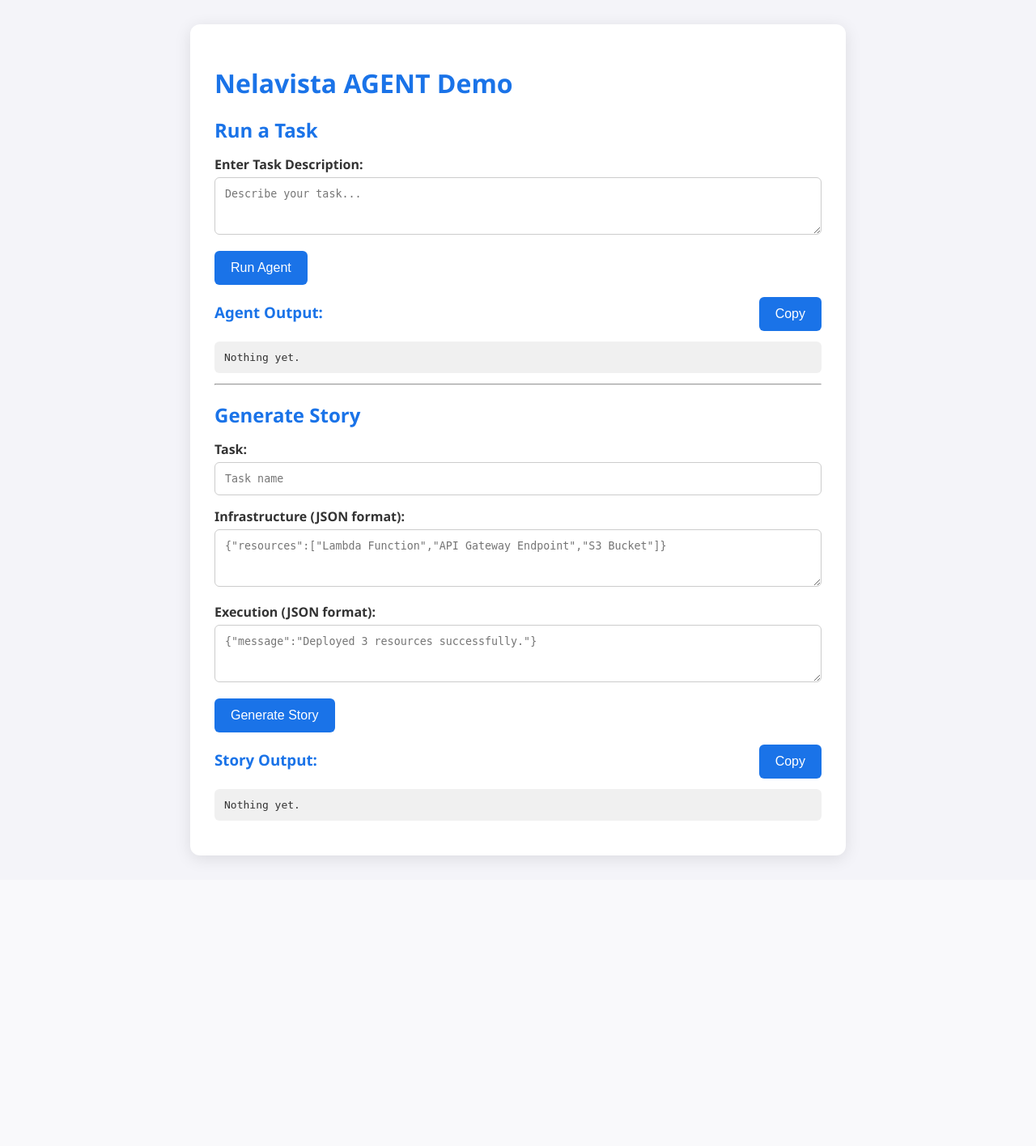
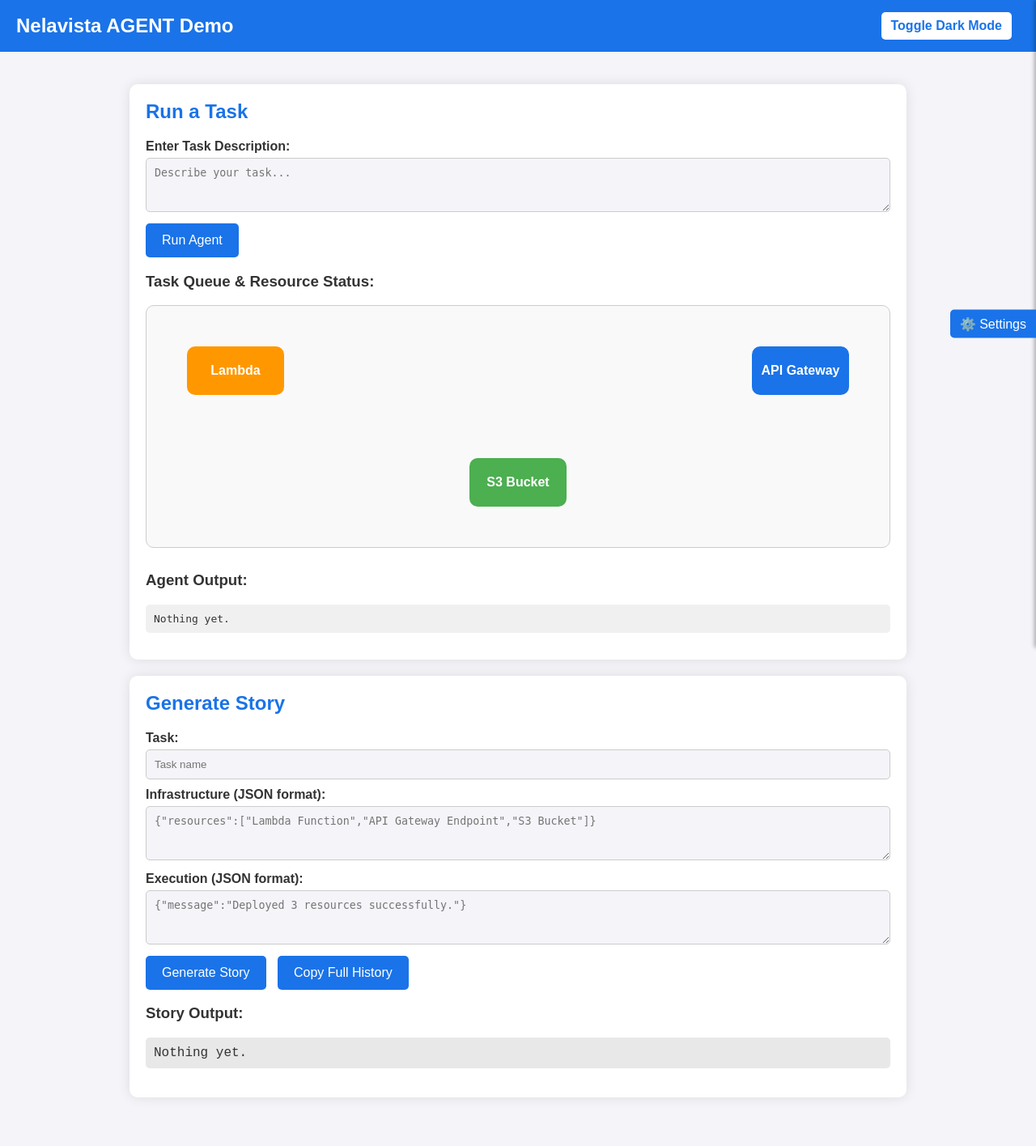
Before and after one commit to ABDULAFEEZ12/Nelavista-Agent, a FastAPI app: page / in a window 1280 px wide. Shown: the whole page at 81% size. Before the commit the page ends 1066 px from the top, so only its background shows below. Run offline with FastAPI, Linux system fonts and the light colour scheme.

Commit message:
Update index.html

```diff
--- a/templates/index.html
+++ b/templates/index.html
@@ -5,105 +5,103 @@
 <meta name="viewport" content="width=device-width, initial-scale=1.0">
 <title>Nelavista AGENT Demo</title>
 <style>
-        body {
-            font-family: 'Segoe UI', Tahoma, Geneva, Verdana, sans-serif;
-            background-color: #f4f4f9;
-            color: #333;
-            margin: 0;
-            padding: 0;
+    :root {
+        --primary-color: #1a73e8;
+        --background-color: #f4f4f9;
+        --text-color: #333;
+        --card-bg: #fff;
+        --success-color: #4caf50;
+        --fail-color: #f44336;
+        --warning-color: #ff9800;
     }
-        h1, h2, h3 {
-            color: #1a73e8;
-            margin-bottom: 10px;
+    [data-theme="dark"] {
+        --background-color: #181818;
+        --text-color: #f0f0f0;
+        --card-bg: #242424;
     }
-        .container {
-            max-width: 750px;
-            margin: 30px auto;
-            background: #fff;
-            padding: 30px;
-            border-radius: 12px;
-            box-shadow: 0 4px 20px rgba(0,0,0,0.1);
-        }
-        label {
-            font-weight: bold;
-            display: block;
-            margin-top: 15px;
-        }
-        input, textarea {
-            width: 100%;
-            padding: 12px;
-            margin-top: 5px;
-            border-radius: 6px;
-            border: 1px solid #ccc;
-            box-sizing: border-box;
-            font-family: monospace;
-        }
-        button {
-            margin-top: 15px;
-            background-color: #1a73e8;
-            color: #fff;
-            border: none;
-            padding: 12px 20px;
-            border-radius: 6px;
-            cursor: pointer;
-            font-size: 16px;
-        }
-        button:hover {
-            background-color: #1666c1;
-        }
-        pre {
-            background: #f0f0f0;
-            padding: 12px;
-            border-radius: 6px;
-            overflow-x: auto;
-            white-space: pre-wrap;
-            word-wrap: break-word;
-        }
-        .output-header {
-            display: flex;
-            justify-content: space-between;
-            align-items: center;
-        }
-        .processing {
-            color: #ff9800;
-            font-weight: bold;
-            font-style: italic;
-        }
-        .collapsible {
-            cursor: pointer;
-            user-select: none;
-        }
-        .content {
-            display: none;
-            padding: 10px 0;
-        }
-        .visible {
-            display: block;
-        }
-        @media (max-width: 600px) {
-            .container { padding: 20px; }
-        }
+    * { box-sizing: border-box; }
+    body { font-family: Arial, sans-serif; background-color: var(--background-color); color: var(--text-color); margin:0; }
+    header { display:flex; justify-content:space-between; align-items:center; padding:15px 20px; background-color: var(--primary-color); color:#fff;}
+    header h1 { margin:0; font-size:24px; }
+    .theme-toggle { cursor:pointer; background:#fff; color:var(--primary-color); border:none; padding:8px 12px; border-radius:5px; font-weight:bold;}
+    .container { max-width: 1000px; margin: 20px auto; padding: 20px;}
+    .card { background: var(--card-bg); padding:20px; border-radius:10px; margin-bottom:20px; box-shadow: 0 0 15px rgba(0,0,0,0.1);}
+    h2 { color: var(--primary-color); margin-top:0;}
+    label { font-weight:bold;}
+    input, textarea { width:100%; padding:10px; margin-top:5px; margin-bottom:10px; border-radius:5px; border:1px solid #ccc; background-color: var(--background-color); color: var(--text-color);}
+    button { background-color: var(--primary-color); color:#fff; border:none; padding:12px 20px; border-radius:5px; cursor:pointer; font-size:16px; margin-right:10px;}
+    button:hover { background-color: #1666c1; }
+    pre { background: #f0f0f0; padding:10px; border-radius:5px; overflow-x:auto; max-height:300px;}
+    .resource-status { display:flex; gap:10px; flex-wrap:wrap; margin-top:10px;}
+    .resource { padding:5px 10px; border-radius:5px; color:#fff; font-weight:bold; animation: deployAnimation 0.5s ease forwards;}
+    .success { background-color: var(--success-color); }
+    .fail { background-color: var(--fail-color); }
+    .pending { background-color: var(--warning-color); }
+    @keyframes deployAnimation { 0%{transform: translateY(-20px); opacity:0;} 100%{transform: translateY(0); opacity:1;} }
+
+    /* Sidebar */
+    .sidebar { position:fixed; top:0; right:-250px; width:250px; height:100%; background: var(--card-bg); box-shadow:-2px 0 5px rgba(0,0,0,0.3); padding:20px; transition:right 0.3s; z-index:100;}
+    .sidebar.open { right:0; }
+    .sidebar h3 { margin-top:0; color: var(--primary-color);}
+    .sidebar-toggle { position:fixed; top:50%; right:0; transform:translateY(-50%); background:var(--primary-color); color:#fff; padding:8px 12px; border-radius:5px 0 0 5px; cursor:pointer; z-index:101; }
+
+    /* Story */
+    .story-output { white-space: pre-wrap; font-family: "Courier New", Courier, monospace; background: #e8e8e8; padding:10px; border-radius:5px; max-height:300px; overflow-y:auto; animation:typewriter 1s steps(40) forwards;}
+    @keyframes typewriter { from{width:0;} to{width:100%;} }
+
+    /* Interactive Diagram */
+    #diagram { width:100%; height:300px; border:1px solid #ccc; margin-top:15px; border-radius:10px; background: #f9f9f9; position:relative; overflow:hidden;}
+    .node { position:absolute; width:120px; height:60px; border-radius:10px; display:flex; align-items:center; justify-content:center; font-weight:bold; color:#fff; transition: all 0.3s; }
+    .lambda { background: #ff9800; top: 50px; left: 50px; }
+    .api { background: #1a73e8; top: 50px; right: 50px; }
+    .s3 { background: #4caf50; bottom: 50px; left: calc(50% - 60px); }
+
+    .task-queue { position:absolute; top:-50px; left:50%; transform:translateX(-50%); background: var(--primary-color); color:#fff; padding:5px 10px; border-radius:5px; animation: queueMove 1s linear forwards; }
+    @keyframes queueMove { 0%{ top:-50px; opacity:0;} 50%{ top:120px; opacity:1;} 100%{ top:50px; opacity:1;} }
+
+    /* Arrows */
+    .arrow { position:absolute; width:2px; background: var(--text-color); animation: drawArrow 0.5s forwards; }
+    @keyframes drawArrow { from{height:0;} to{height:100px;} }
+
+    /* Confetti burst */
+    .burst { position:absolute; width:10px; height:10px; border-radius:50%; background: var(--success-color); animation: burstAnim 0.6s ease forwards; }
+    @keyframes burstAnim { 0%{opacity:1; transform:scale(0);} 50%{transform:scale(1.5);} 100%{opacity:0; transform:scale(0);} }
+
+    @media(max-width:600px){ .container{ padding:10px;} .node {width:80px; height:50px; font-size:12px;} }
 </style>
 </head>
-<body>
+<body data-theme="light">
+<header>
+    <h1>Nelavista AGENT Demo</h1>
+    <button class="theme-toggle" onclick="toggleTheme()">Toggle Dark Mode</button>
+</header>
+
+<div class="sidebar" id="sidebar">
+    <h3>Agent Settings</h3>
+    <label>Simulation Speed:</label>
+    <input type="range" id="speedRange" min="0.1" max="2" step="0.1" value="1">
+    <label><input type="checkbox" id="voiceNotify"> Voice Notifications</label>
+</div>
+<div class="sidebar-toggle" onclick="toggleSidebar()">⚙️ Settings</div>
+
 <div class="container">
-        <h1>Nelavista AGENT Demo</h1>
-
-        <!-- Run Task Section -->
+    <div class="card">
         <h2>Run a Task</h2>
         <label for="taskInput">Enter Task Description:</label>
         <textarea id="taskInput" rows="3" placeholder="Describe your task..."></textarea>
         <button onclick="runAgent()">Run Agent</button>
-        <div class="output-header">
+        <h3>Task Queue & Resource Status:</h3>
+        <div id="diagram">
+            <div class="node lambda">Lambda</div>
+            <div class="node api">API Gateway</div>
+            <div class="node s3">S3 Bucket</div>
+        </div>
+        <div class="resource-status" id="resourceStatus"></div>
         <h3>Agent Output:</h3>
-            <button onclick="copyText('agentOutput')">Copy</button>
+        <pre id="agentOutput">Nothing yet.</pre>
     </div>
-        <pre id="agentOutput">Nothing yet.</pre>
-        <span id="agentStatus" class="processing"></span>
 
-        <hr>
-
-        <!-- Generate Story Section -->
+    <div class="card">
         <h2>Generate Story</h2>
         <label for="storyTaskInput">Task:</label>
         <input type="text" id="storyTaskInput" placeholder="Task name">
@@ -112,89 +110,112 @@
         <label for="storyExecutionInput">Execution (JSON format):</label>
         <textarea id="storyExecutionInput" rows="3" placeholder='{"message":"Deployed 3 resources successfully."}'></textarea>
         <button onclick="generateStory()">Generate Story</button>
-        <div class="output-header">
+        <button onclick="copyHistory()">Copy Full History</button>
         <h3>Story Output:</h3>
-            <button onclick="copyText('storyOutput')">Copy</button>
+        <pre id="storyOutput" class="story-output">Nothing yet.</pre>
     </div>
-        <pre id="storyOutput">Nothing yet.</pre>
-        <span id="storyStatus" class="processing"></span>
 </div>
 
 <script>
-        // Copy to clipboard
-        function copyText(elementId) {
-            const text = document.getElementById(elementId).textContent;
-            navigator.clipboard.writeText(text).then(() => alert("Copied!"));
+let history = [];
+
+function toggleTheme() {
+    document.body.dataset.theme = document.body.dataset.theme === "light" ? "dark" : "light";
 }
-
-        // Typewriter effect for story
-        function typeWriter(text, element) {
-            element.textContent = "";
-            let i = 0;
-            const speed = 20;
-            function type() {
-                if (i < text.length) {
-                    element.textContent += text.charAt(i);
-                    i++;
-                    setTimeout(type, speed);
-                }
-            }
-            type();
-        }
+function toggleSidebar() { document.getElementById('sidebar').classList.toggle('open'); }
 
 async function runAgent() {
     const task = document.getElementById("taskInput").value;
-            if (!task.trim()) {
-                alert("Please enter a task description.");
-                return;
+    const speed = parseFloat(document.getElementById("speedRange").value);
+    const voiceNotify = document.getElementById("voiceNotify").checked;
+    const resourceDiv = document.getElementById("resourceStatus");
+    const diagram = document.getElementById("diagram");
+    resourceDiv.innerHTML = "";
+
+    const resources = ["Lambda Function", "API Gateway Endpoint", "S3 Bucket"];
+    let executed_resources = [];
+
+    // Animate Task Queue
+    const queue = document.createElement("div");
+    queue.className = "task-queue";
+    queue.textContent = task;
+    diagram.appendChild(queue);
+
+    // Draw arrows between nodes
+    const lambda = diagram.querySelector(".lambda");
+    const api = diagram.querySelector(".api");
+    const s3 = diagram.querySelector(".s3");
+
+    function drawArrow(from, to) {
+        const arrow = document.createElement("div");
+        arrow.className = "arrow";
+        arrow.style.left = from.offsetLeft + from.offsetWidth/2 + "px";
+        arrow.style.top = from.offsetTop + from.offsetHeight + "px";
+        arrow.style.height = (to.offsetTop - from.offsetTop - from.offsetHeight) + "px";
+        diagram.appendChild(arrow);
+        setTimeout(()=>arrow.remove(), 1000);
     }
-            const status = document.getElementById("agentStatus");
-            status.textContent = "Processing...";
-            try {
-                const response = await fetch("/agent", {
-                    method: "POST",
-                    headers: { "Content-Type": "application/json" },
-                    body: JSON.stringify({ text: task })
-                });
-                const data = await response.json();
-                document.getElementById("agentOutput").textContent = JSON.stringify(data, null, 2);
-            } catch (e) {
-                document.getElementById("agentOutput").textContent = "Error: " + e.message;
-            } finally {
-                status.textContent = "";
+
+    for(let i=0; i<resources.length; i++){
+        const res = resources[i];
+        const div = document.createElement("div");
+        div.textContent = res + " (Pending)";
+        div.classList.add("resource","pending");
+        resourceDiv.appendChild(div);
+
+        // Animate arrow
+        if(i===0) drawArrow(lambda, api);
+        if(i===1) drawArrow(api, s3);
+
+        await new Promise(r => setTimeout(r, 500/speed));
+        div.textContent = res + " (Success)";
+        div.classList.remove("pending"); div.classList.add("success");
+        executed_resources.push(res);
+
+        // Burst animation
+        const burst = document.createElement("div");
+        burst.className = "burst";
+        burst.style.left = div.offsetLeft + "px";
+        burst.style.top = div.offsetTop + "px";
+        resourceDiv.appendChild(burst);
+        setTimeout(()=>burst.remove(),600);
+
+        if(voiceNotify) new Audio('https://actions.google.com/sounds/v1/cartoon/clang_and_wobble.ogg').play();
     }
+    diagram.removeChild(queue);
+
+    const output = {
+        result: {
+            task: task,
+            reasoning: `Analyzed task: '${task}' and created an execution plan.`,
+            infra_plan: { service: "Lambda + API Gateway", task_summary: task, resources },
+            execution: { status: "success", executed_resources, message: `Deployed ${executed_resources.length} resources successfully.` }
+        }
+    };
+    document.getElementById("agentOutput").textContent = JSON.stringify(output, null, 2);
+
+    history.push({ task, infra: {resources}, execution: { message: `Deployed ${executed_resources.length} resources successfully.` } });
+    document.getElementById("storyTaskInput").value = task;
+    document.getElementById("storyInfraInput").value = JSON.stringify({resources}, null, 2);
+    document.getElementById("storyExecutionInput").value = JSON.stringify({ message: `Deployed ${executed_resources.length} resources successfully.` }, null, 2);
 }
 
 async function generateStory() {
     const task = document.getElementById("storyTaskInput").value;
-            const infraInput = document.getElementById("storyInfraInput").value;
-            const executionInput = document.getElementById("storyExecutionInput").value;
-            const status = document.getElementById("storyStatus");
-            status.textContent = "Generating story...";
+    const infra = JSON.parse(document.getElementById("storyInfraInput").value);
+    const execution = JSON.parse(document.getElementById("storyExecutionInput").value);
 
-            let infra, execution;
-            try {
-                infra = JSON.parse(infraInput);
-                execution = JSON.parse(executionInput);
-            } catch (e) {
-                alert("Invalid JSON in Infrastructure or Execution input.");
-                status.textContent = "";
-                return;
+    const story = `The task '${task}' was executed successfully.
+Infrastructure used: ${infra.resources.join(", ")}.
+Execution summary: ${execution.message}.
+Lambda handled logic, API Gateway exposed the endpoint, and S3 provided storage.
+This architecture ensures scalability and smooth operations.`;
+    document.getElementById("storyOutput").textContent = story;
 }
 
-            try {
-                const response = await fetch("/generate_story", {
-                    method: "POST",
-                    headers: { "Content-Type": "application/json" },
-                    body: JSON.stringify({ task, infra, execution })
-                });
-                const data = await response.json();
-                typeWriter(data.story, document.getElementById("storyOutput"));
-            } catch (e) {
-                document.getElementById("storyOutput").textContent = "Error: " + e.message;
-            } finally {
-                status.textContent = "";
-            }
+function copyHistory() {
+    const text = JSON.stringify(history, null, 2);
+    navigator.clipboard.writeText(text).then(()=>alert("History copied to clipboard!"));
 }
 </script>
 </body>
```
Lines whose indentation alone changed are shown as unchanged.
